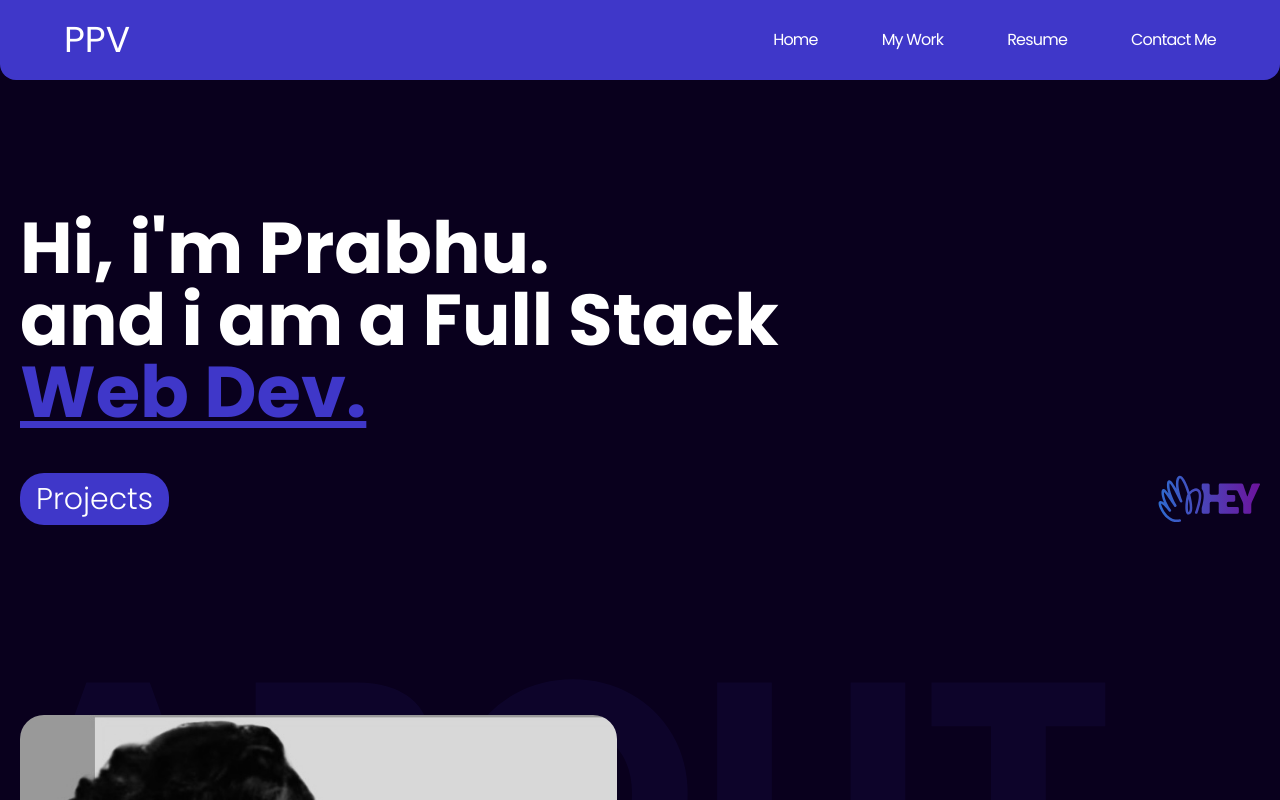
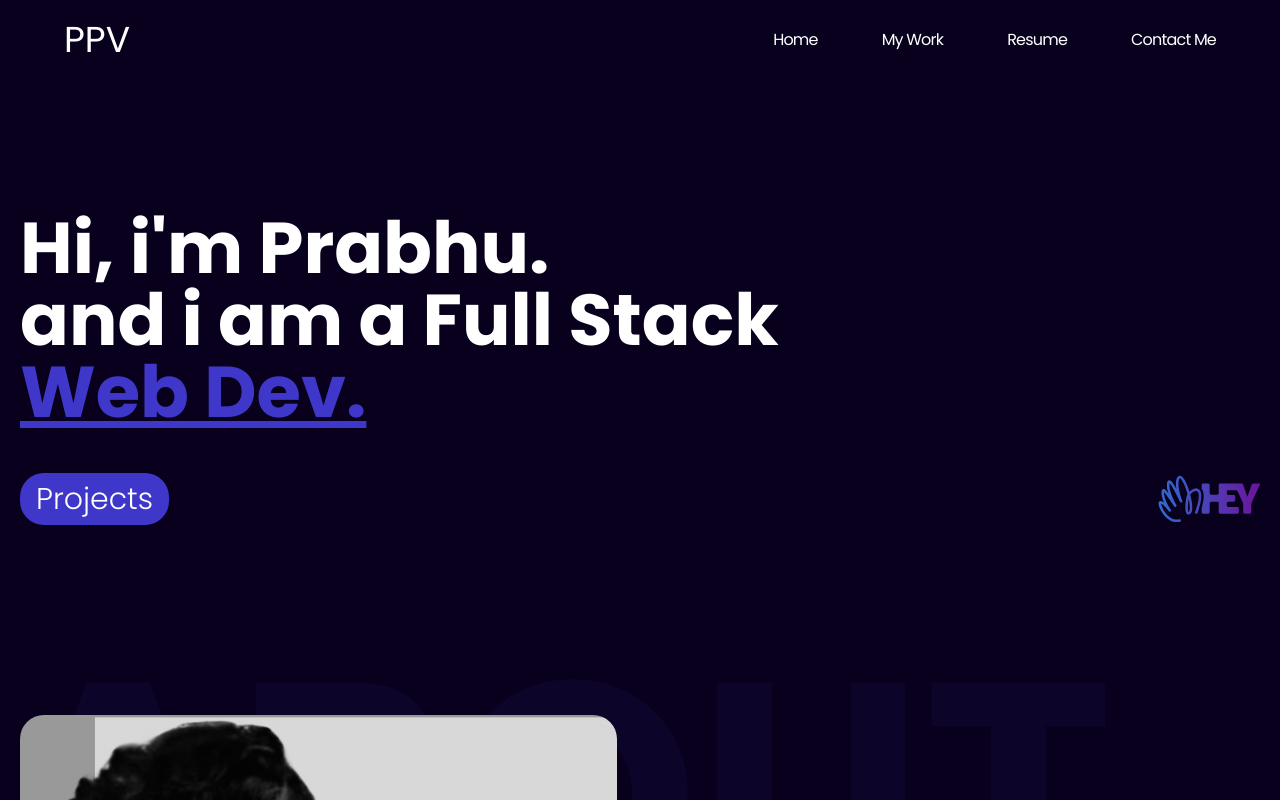
Before and after one commit to S550Stang/portfoliov3, a React (Create React App) app: page / in a window 1280 px wide. Shown: the top 800 px of the page. Built offline with nearby package versions, Linux system fonts and the light colour scheme.

Commit message:
final fixes

```diff
--- a/src/components/Navbar/Navbar.js
+++ b/src/components/Navbar/Navbar.js
@@ -4,8 +4,8 @@ import { NavbarLogo } from "./navbarComponent/NavbarLogo";
 export const Navbar = () => {
   return (
     <div
-      className="text-white bg-[#3F37C9] flex justify-between
-     items-center w-screen h-20 p-5 md:px-8 lg:px-12 xl:px-16 2xl:px-24 rounded-b-2xl fixed left-0 right-0   z-10 "
+      className="text-white bg-[#09001D] flex justify-between
+     items-center w-full h-20 p-5 md:px-8 lg:px-12 xl:px-16 2xl:px-24 rounded-b-2xl fixed z-10 "
     >
       <NavbarLogo />
       <NavbarMenu />
--- a/src/components/Navbar/navbarComponent/NavbarDropDown.jsx
+++ b/src/components/Navbar/navbarComponent/NavbarDropDown.jsx
@@ -7,7 +7,7 @@ export const NavbarDropDown = ({ menu }) => {
       {menu ? (
         <motion.div
           animate={{ y: 1 }}
-          className="md:hidden fixed mt-3 right-0 left-0  w-screen h-28 bg-gradient-to-br from-[#3F37C9]  to-transparent bg-opacity-40  backdrop-blur-md shadow-xl rounded-b-2xl"
+          className="md:hidden fixed mt-3 right-0 left-0  w-screen h-28 bg-gradient-to-br from-[#09001D]  to-transparent bg-opacity-40  backdrop-blur-md shadow-xl rounded-b-2xl"
         >
           <ul className="md:hidden px-5 font-light">
             <motion.li
```
